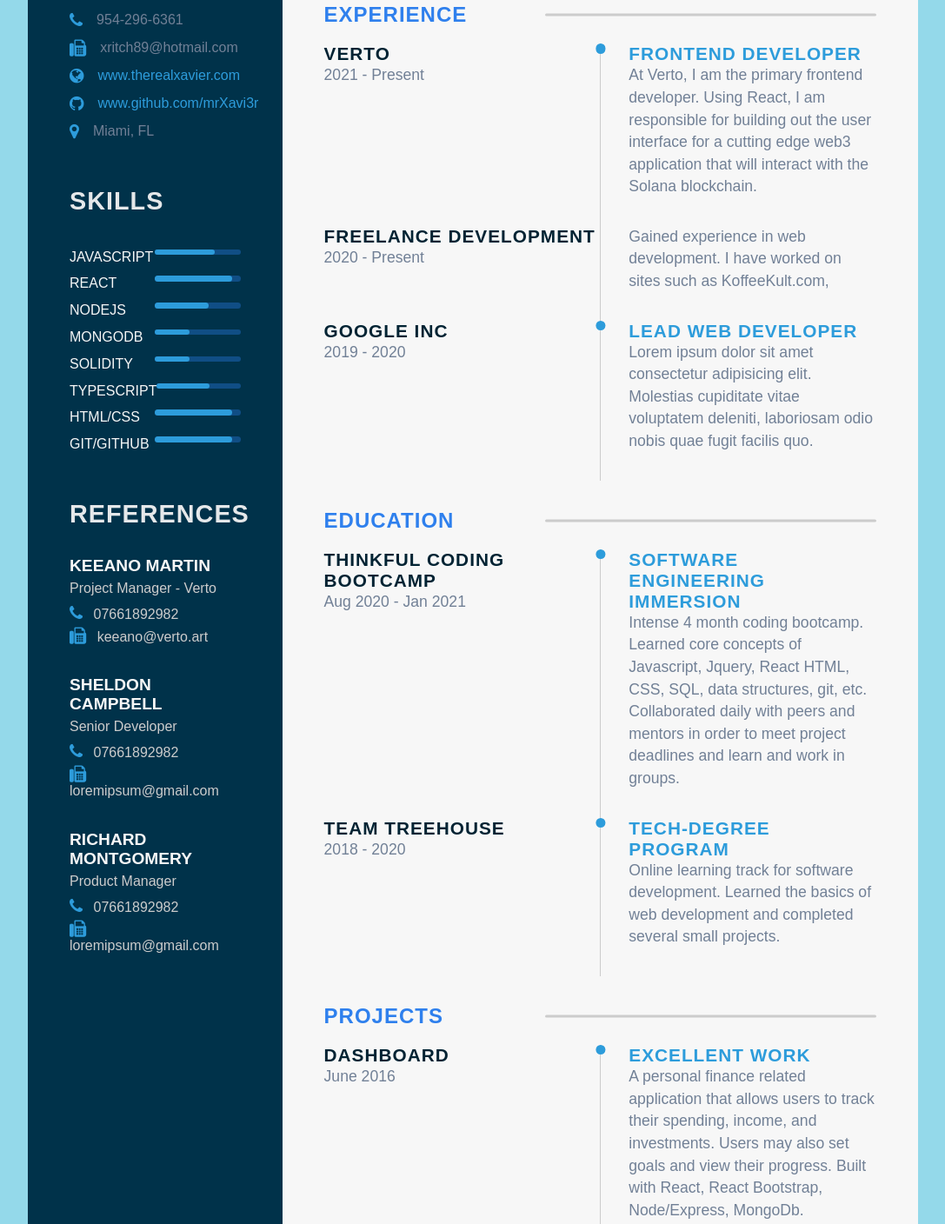
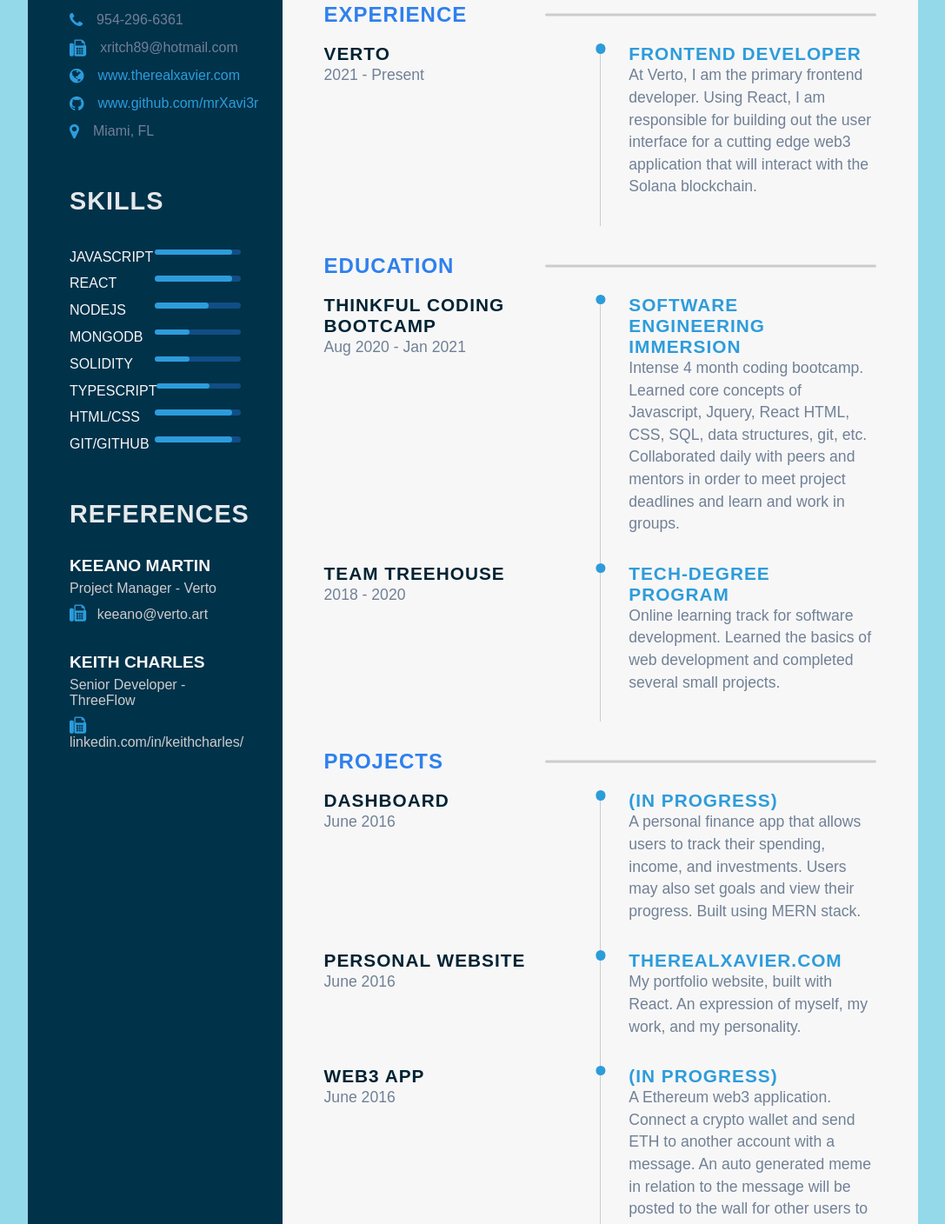
Before and after one commit to MrXavi3r/Resume, a plain HTML site: page index.html in a window 1280 px wide. Shown: the part 396-1804 px from the top of the page at 87% size, without its empty margins (96-1183 px from the left). Drawn offline with Linux system fonts and the light colour scheme.

Commit message:
final edits

```diff
--- a/index.html
+++ b/index.html
@@ -69,7 +69,7 @@
               <li>
                 <p class="skill-title">Javascript</p>
                 <div class="progress-bar">
-                  <div class="progress js-progress"></div>
+                  <div class="progress ps-progress"></div>
                 </div>
               </li>
               <li>
@@ -122,10 +122,10 @@
               <h6 class="sub-title">Keeano Martin</h6>
               <p class="sub-para">Project Manager - Verto</p>
               <ul>
-                <li>
+                <!-- <li>
                   <i class="fa fa-phone"></i>
                   07661892982
-                </li>
+                </li> -->
                 <li>
                   <i class="fa fa-fax"></i>
                   keeano@verto.art
@@ -133,30 +133,16 @@
               </ul>
             </div>
             <div class="referee">
-              <h6 class="sub-title">Sheldon Campbell</h6>
-              <p class="sub-para">Senior Developer</p>
+              <h6 class="sub-title">Keith Charles</h6>
+              <p class="sub-para">Senior Developer - ThreeFlow</p>
               <ul>
-                <li>
+                <!-- <li>
                   <i class="fa fa-phone"></i>
                   07661892982
-                </li>
+                </li> -->
                 <li>
                   <i class="fa fa-fax"></i>
-                  loremipsum@gmail.com
-                </li>
-              </ul>
-            </div>
-            <div class="referee">
-              <h6 class="sub-title">Richard Montgomery</h6>
-              <p class="sub-para">Product Manager</p>
-              <ul>
-                <li>
-                  <i class="fa fa-phone"></i>
-                  07661892982
-                </li>
-                <li>
-                  <i class="fa fa-fax"></i>
-                  loremipsum@gmail.com
+                  linkedin.com/in/keithcharles/
                 </li>
               </ul>
             </div>
@@ -197,37 +183,6 @@
                     I am responsible for building out the user interface for a
                     cutting edge web3 application that will interact with the
                     Solana blockchain.
-                  </p>
-                </div>
-              </div>
-            </div>
-            <div class="timeline">
-              <div class="left-tl-content">
-                <h5 class="tl-title">Freelance Development</h5>
-                <p class="para">2020 - Present</p>
-              </div>
-              <div class="right-tl-content">
-                <div class="tl-content">
-                  <!-- <h5 class="tl-title-2">Web Developer (Freelance)</h5> -->
-                  <p class="para">
-                    Gained experience in web development. I have worked on sites
-                    such as KoffeeKult.com,
-                  </p>
-                </div>
-              </div>
-            </div>
-            <div class="timeline">
-              <div class="left-tl-content">
-                <h5 class="tl-title">Google Inc</h5>
-                <p class="para">2019 - 2020</p>
-              </div>
-              <div class="right-tl-content">
-                <div class="tl-content">
-                  <h5 class="tl-title-2">Lead Web developer</h5>
-                  <p class="para">
-                    Lorem ipsum dolor sit amet consectetur adipisicing elit.
-                    Molestias cupiditate vitae voluptatem deleniti, laboriosam
-                    odio nobis quae fugit facilis quo.
                   </p>
                 </div>
               </div>
@@ -278,12 +233,11 @@
               </div>
               <div class="right-tl-content">
                 <div class="tl-content">
-                  <h5 class="tl-title-2">Excellent Work</h5>
+                  <h5 class="tl-title-2">(in progress)</h5>
                   <p class="para">
-                    A personal finance related application that allows users to
-                    track their spending, income, and investments. Users may
-                    also set goals and view their progress. Built with React,
-                    React Bootstrap, Node/Express, MongoDb.
+                    A personal finance app that allows users to track their
+                    spending, income, and investments. Users may also set goals
+                    and view their progress. Built using MERN stack.
                   </p>
                 </div>
               </div>
@@ -310,7 +264,7 @@
               </div>
               <div class="right-tl-content">
                 <div class="tl-content">
-                  <h5 class="tl-title-2">Web3 App.com</h5>
+                  <h5 class="tl-title-2">(in progress)</h5>
                   <p class="para">
                     A Ethereum web3 application. Connect a crypto wallet and
                     send ETH to another account with a message. An auto
@@ -320,7 +274,7 @@
                 </div>
               </div>
             </div>
-            <div class="timeline">
+            <!-- <div class="timeline">
               <div class="left-tl-content">
                 <h5 class="tl-title">Twitter Web3</h5>
                 <p class="para">June 2016</p>
@@ -328,15 +282,10 @@
               <div class="right-tl-content">
                 <div class="tl-content">
                   <h5 class="tl-title-2">TW3.com</h5>
-                  <p class="para">
-                    A Ethereum web3 application. Connect a crypto wallet and
-                    send ETH to another account with a message. An auto
-                    generated meme in relation to the message will be posted to
-                    the wall for other users to enjoy.
-                  </p>
+                  <p class="para">A clone of Twitter, modified for web3.</p>
                 </div>
               </div>
-            </div>
+            </div> -->
           </section>
         </div>
       </section>
```
